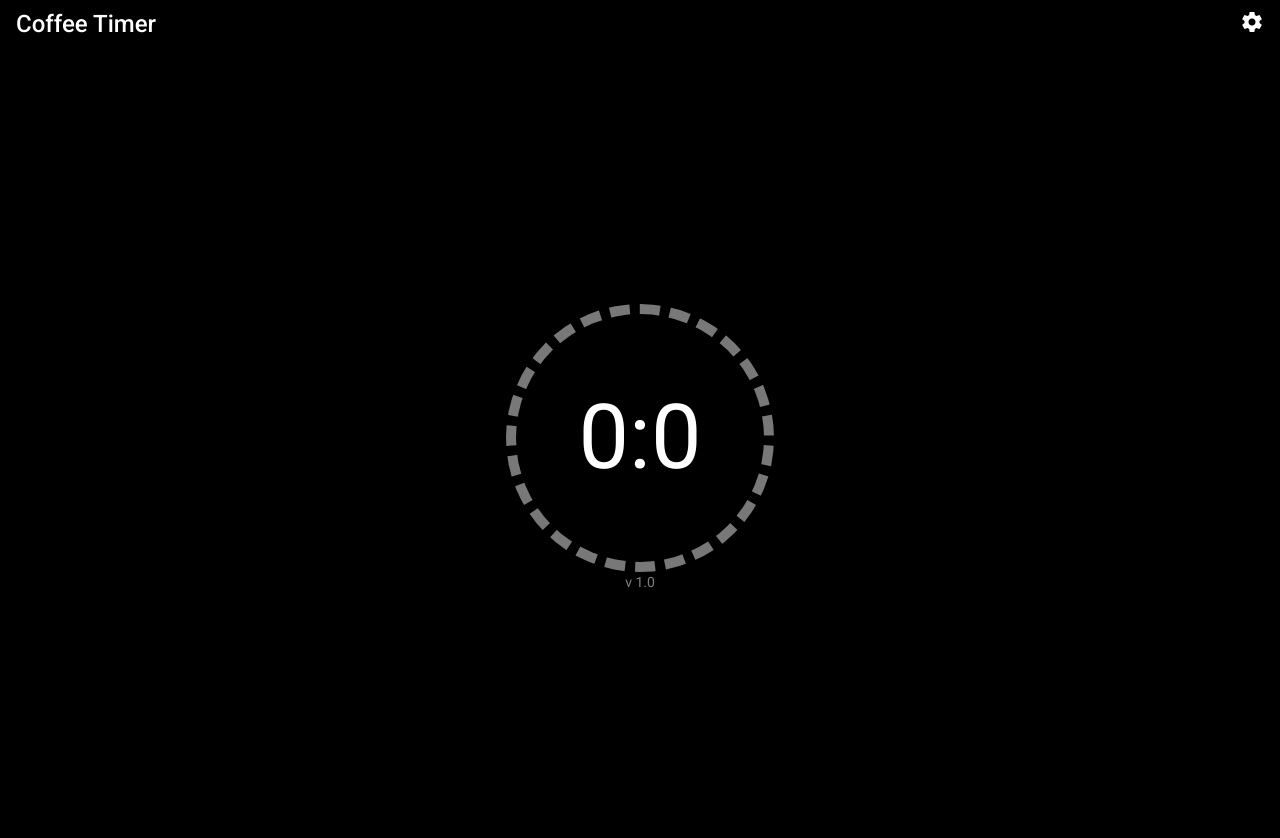
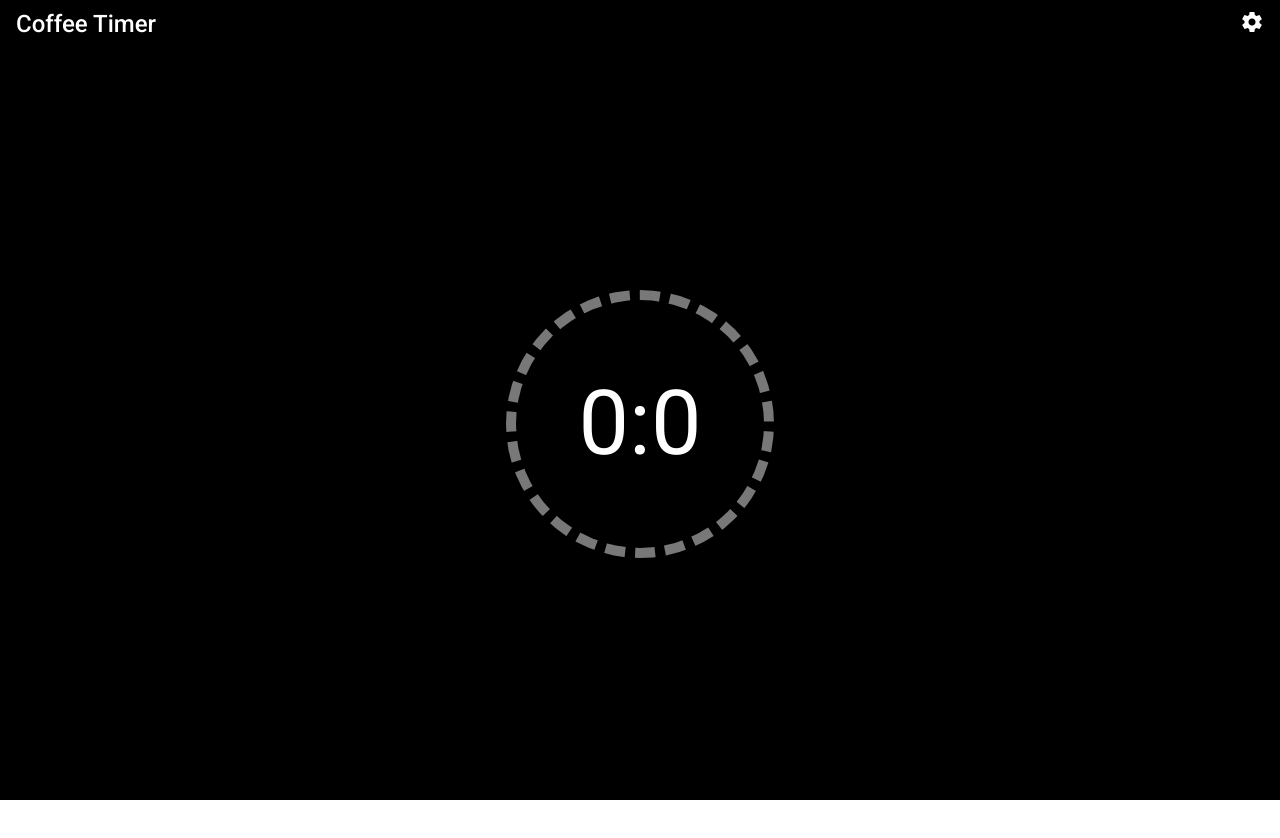
Before and after one commit to carreterosanti/coffee-timer, an Angular app: page / in a window 1280 px wide. Shown: the top 838 px of the page. After the commit the page ends 800 px from the top, so only its background shows below. Built offline with nearby package versions, Linux system fonts and the light colour scheme.

Commit message:
Relocalización 'Componentes Dinamicos <router-outlet>' dentro de <main>

```diff
--- a/src/app/app.component.html
+++ b/src/app/app.component.html
@@ -1,3 +1,4 @@
 <app-header></app-header>
-
-<router-outlet></router-outlet>
+<main class="main">
+  <router-outlet></router-outlet>
+</main>
--- a/src/app/app.component.scss
+++ b/src/app/app.component.scss
@@ -5,3 +5,16 @@ body {
     margin: 0;
   }
 }
+
+.main {
+  height: calc(100% - 48px);
+  width: 100%;
+  margin: auto;
+  background-color: #000000;
+  color: black;
+  display: flex;
+  flex-direction: column;
+  justify-content: center;
+  align-items: center;
+  font-family: "Roboto";
+}
--- a/src/components/coffee-timer/coffee-timer.component.html
+++ b/src/components/coffee-timer/coffee-timer.component.html
@@ -13,5 +13,4 @@
     <p>:</p>
     <p>{{ seconds }}</p>
   </div>
-  <p style="color: grey">v 1.0</p>
 </div>
--- a/src/components/coffee-timer/coffee-timer.component.scss
+++ b/src/components/coffee-timer/coffee-timer.component.scss
@@ -1,15 +1,4 @@
 .coffee-timer {
-  height: 100%;
-  width: 100%;
-  margin: auto;
-  background-color: #000000;
-  color: black;
-  display: flex;
-  flex-direction: column;
-  justify-content: center;
-  align-items: center;
-  font-family: "Roboto";
-
   &__counter {
     display: flex;
     justify-content: center;
--- a/src/components/settings/settings.component.html
+++ b/src/components/settings/settings.component.html
@@ -1 +1,3 @@
-<p>settings works!</p>
+<div>
+  <p style="color: grey">v 1.0</p>
+</div>
```
